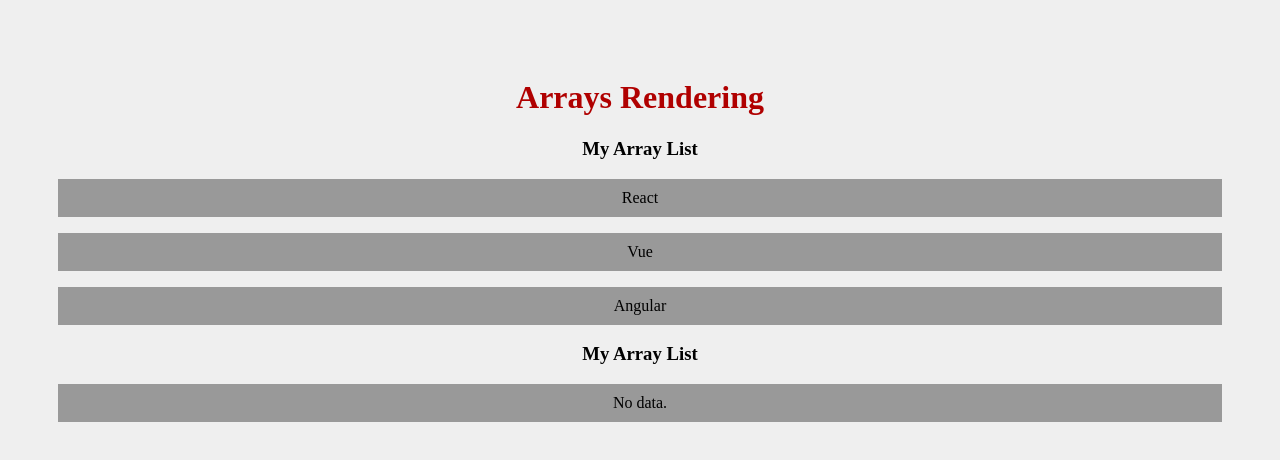
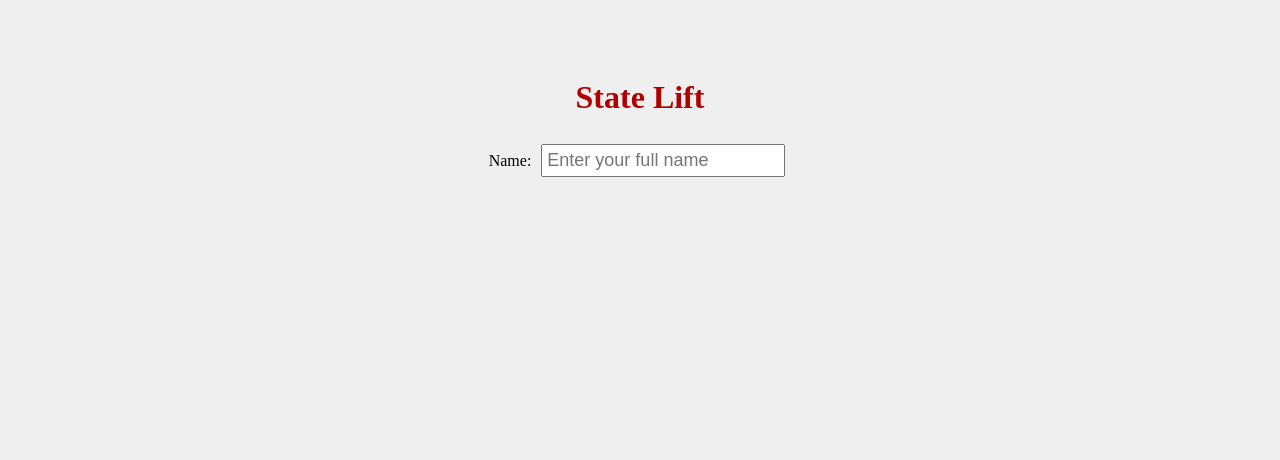
Before and after one commit to joaoflaviosantos/react-study, a React (Create React App) app in the folder my-first-app/: page / in a window 1280 px wide. Shown: the top 460 px of the page. Built offline with nearby package versions, Linux system fonts and the light colour scheme.

Commit message:
feat: implementing youtube-hora-de-codar-react-14 (state lift)

```diff
--- a/my-first-app/src/App.js
+++ b/my-first-app/src/App.js
@@ -1,14 +1,16 @@
 import './App.css'
-import ListArray from './components/list/ListArray'
+import { useState } from 'react'
+import YourName from './components/YourName'
+import Welcome from './components/Welcome'
 
 function App() {
-    const myItems = ['React', 'Vue', 'Angular']
+    const [name, setName] = useState('')
 
     return (
         <div className="App">
-            <h1>Arrays Rendering</h1>
-            <ListArray items={myItems} />
-            <ListArray items={[]} />
+            <h1>State Lift</h1>
+            <YourName setName={setName} />
+            <Welcome name={name} />
         </div>
     )
 }
--- /dev/null
+++ b/my-first-app/src/components/Welcome.js
@@ -0,0 +1,9 @@
+function Welcome({ name }) {
+    function greet(anyName) {
+        return `Hello ${anyName}, how are you?!`
+    }
+
+    return <>{name && <p>{greet(name)}</p>}</>
+}
+
+export default Welcome
--- /dev/null
+++ b/my-first-app/src/components/YourName.js
@@ -0,0 +1,19 @@
+import styles from './YourName.module.css'
+
+function YourName({ setName }) {
+    return (
+        <div>
+            <label htmlFor="yorName">Name: </label>
+            <input
+                className={styles.yourNameInput}
+                type="text"
+                name="yorName"
+                id="yorName"
+                placeholder="Enter your full name"
+                onChange={(e) => setName(e.target.value)}
+            />
+        </div>
+    )
+}
+
+export default YourName
--- /dev/null
+++ b/my-first-app/src/components/YourName.module.css
@@ -0,0 +1,30 @@
+.yourNameContainer {
+    margin: 2rem;
+    padding: 2rem;
+    background-color: rgb(50, 254, 203);
+    border: 1px solid rgb(57, 121, 93);
+}
+
+.yourNameContainerResult {
+    color: aliceblue;
+    margin: 2rem;
+    padding: 4rem;
+    background-color: rgb(255, 64, 30);
+    border: 1px solid rgb(57, 121, 93);
+}
+
+.yourNameInput {
+    font-size: large;
+    margin: 6px;
+    padding: 0.25rem;
+    color: #1f1f1f;
+    --background-color: rgb(254, 138, 138);
+}
+
+.yourNameButton {
+    font-size: large;
+    margin: 6px;
+    padding: 0.5rem;
+    color: #1f1f1f;
+    --background-color: rgb(254, 138, 138);
+}
```
